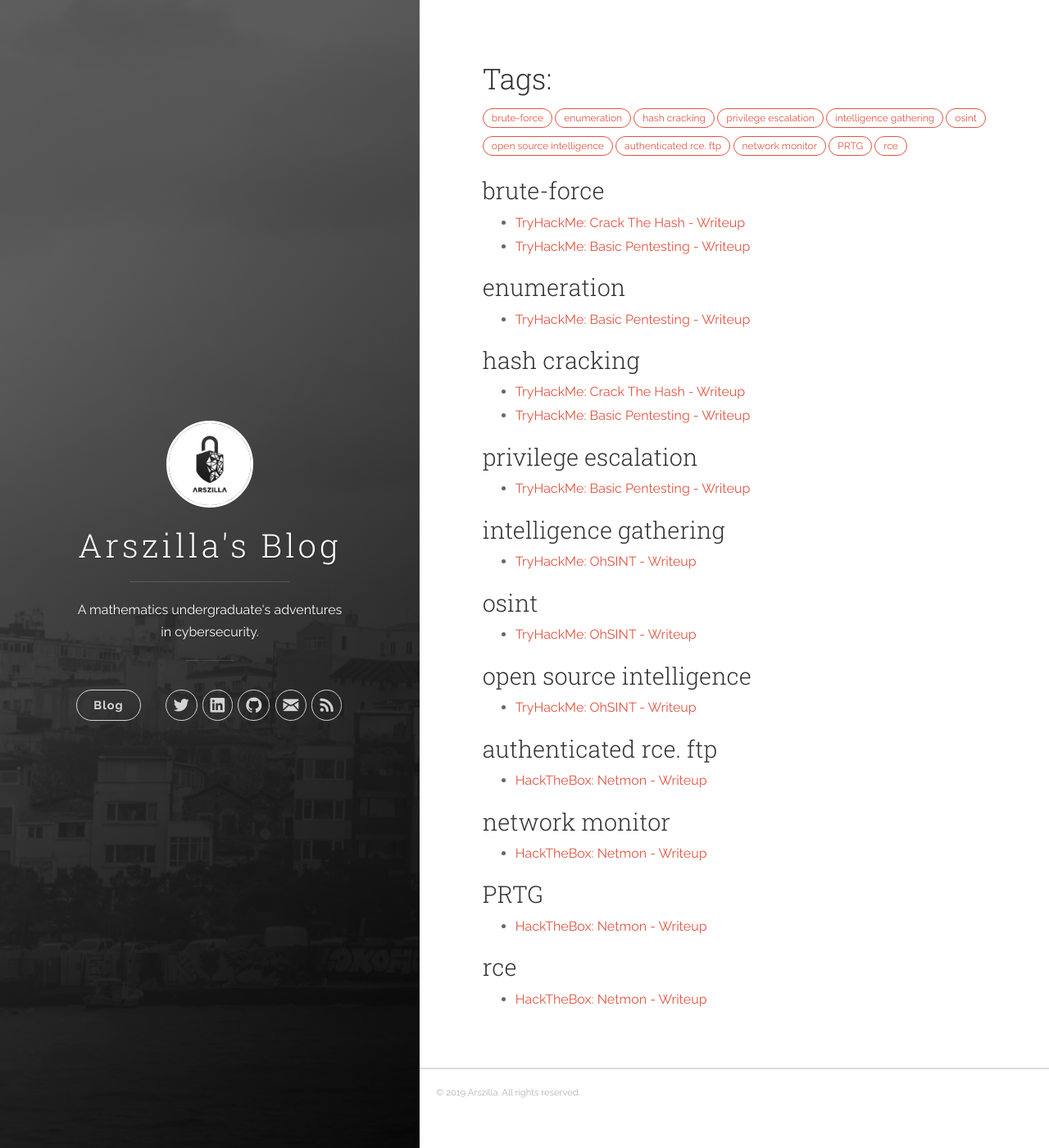
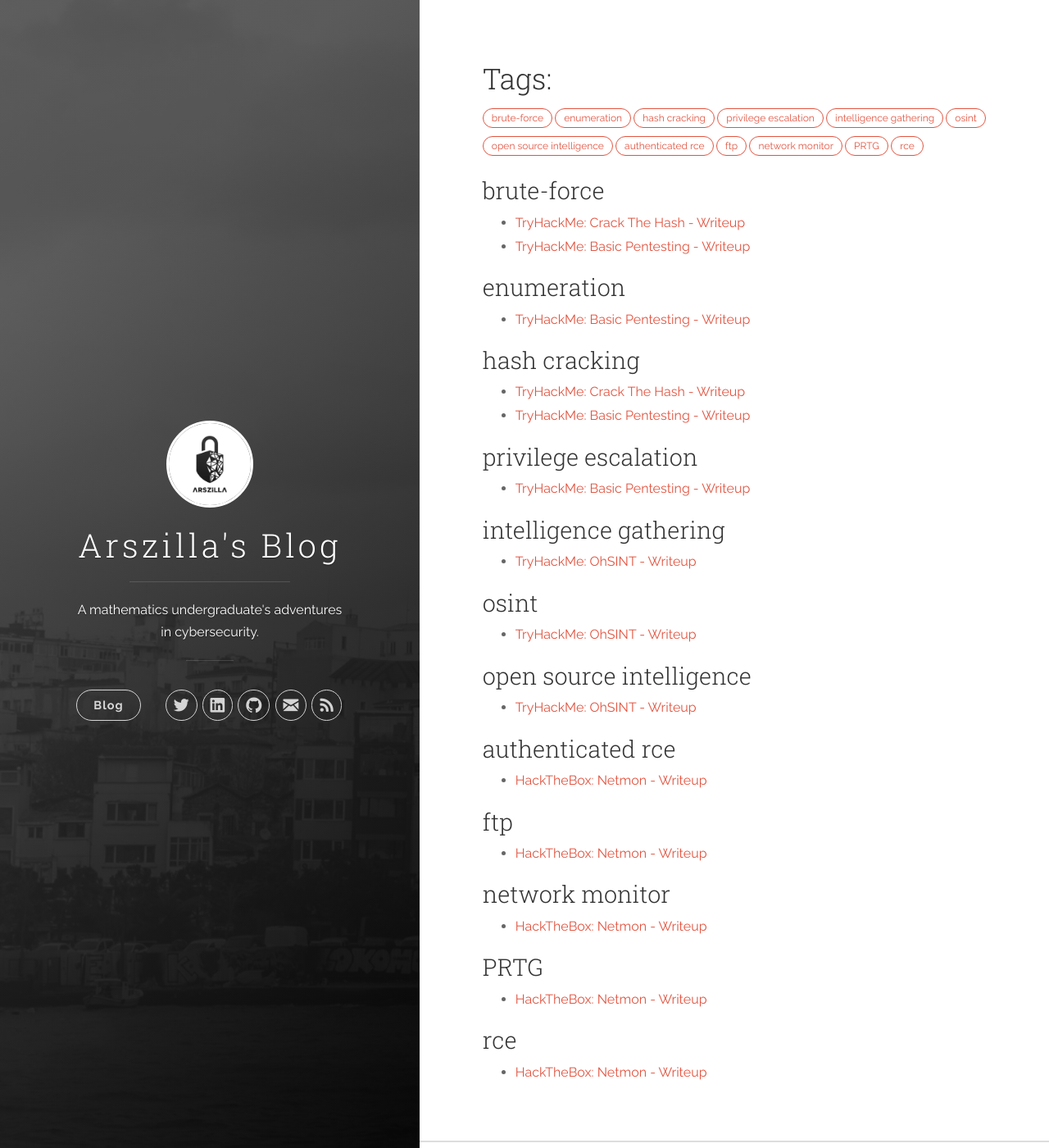
Before and after one commit to firatfolcay/arszilla.github.io, a Jekyll site: the page built from tags.md, in a window 1280 px wide and 1400 px high. Shown: the whole window at 82% size. Built offline with Jekyll 4.4.1, drawn with Linux system fonts in a browser that asks for light colours.

Commit message:
Fixed tags

```diff
--- a/_posts/2019-07-01-htb-netmon.markdown
+++ b/_posts/2019-07-01-htb-netmon.markdown
@@ -2,7 +2,7 @@
 title: "HackTheBox: Netmon - Writeup"
 date: 2019-07-01 00:00:00 +0300
 categories: [cybersec, infosec, hackthebox]
-tags: [authenticated rce. ftp, network monitor, PRTG, rce]
+tags: [authenticated rce, ftp, network monitor, PRTG, rce]
 ---
 
 ## Information
```
